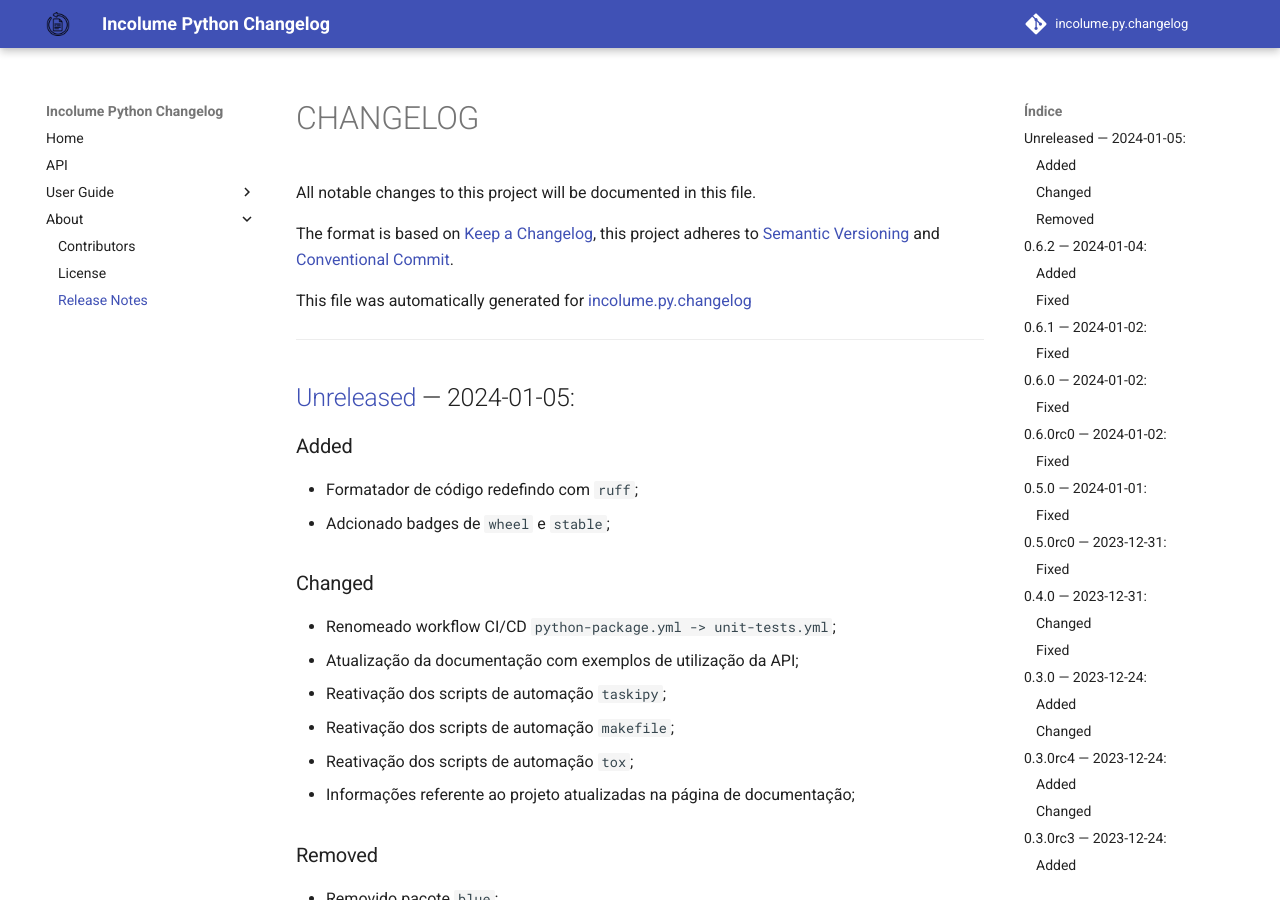
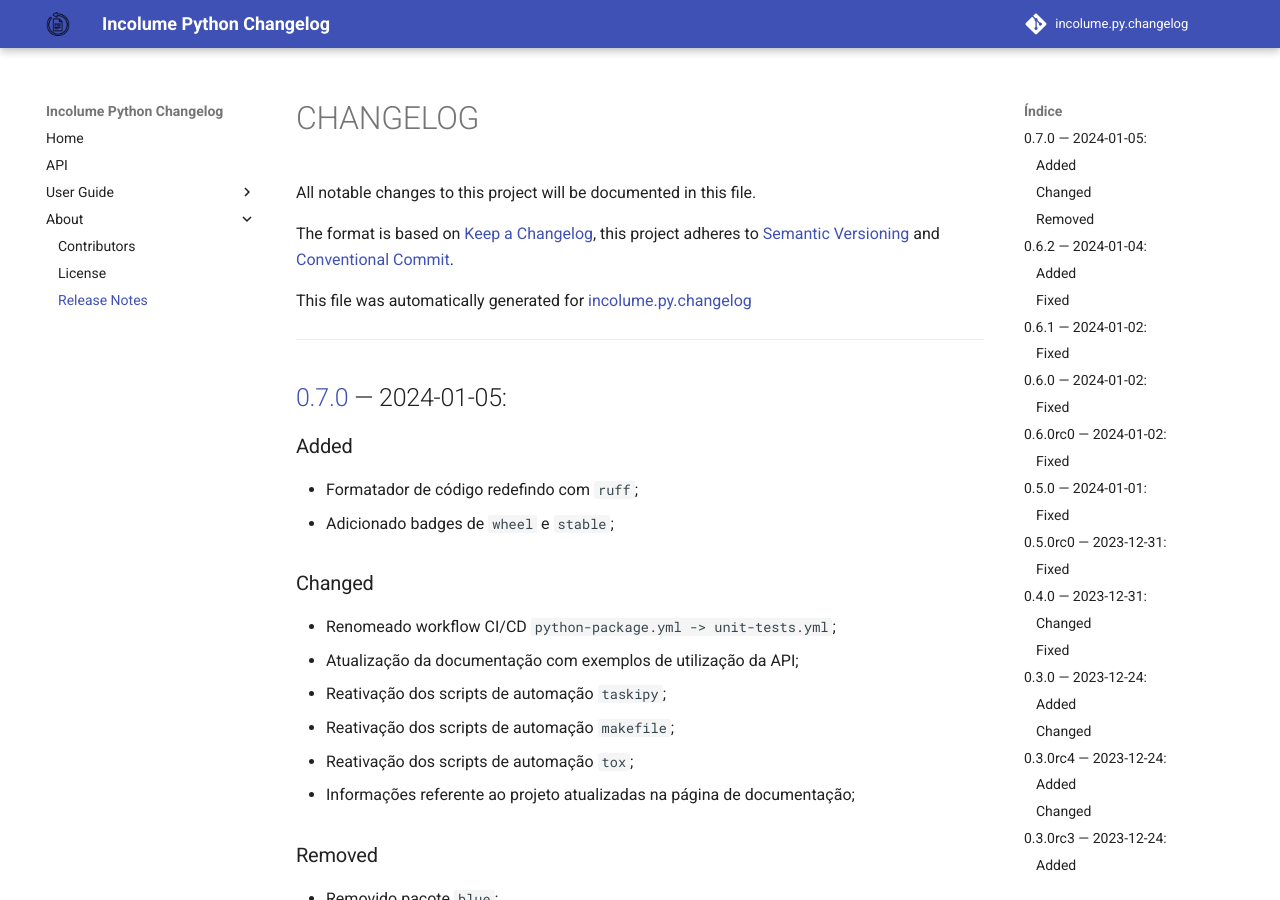
Before and after one commit to development-incolume/incolume.py.changelog, an MkDocs documentation site: the page built from docs/about/CHANGELOG.md, in a window 1280 px wide and 900 px high. Built offline with MkDocs 1.6.1 and Material for MkDocs 9.7.7, drawn with Linux system fonts in a browser that asks for light colours; comment, search, counter and statistics services are not loaded.

Commit message:
Bumping version from 0.7.0a7 to 0.7.0

```diff
--- a/docs/about/CHANGELOG.md
+++ b/docs/about/CHANGELOG.md
@@ -5,15 +5,15 @@ All notable changes to this project will be documented in this file.
 
 The format is based on [Keep a Changelog](https://keepachangelog.com/en/1.0.0/), this project adheres to [Semantic Versioning](https://semver.org/spec/v2.0.0.html) and [Conventional Commit](https://www.conventionalcommits.org/pt-br/v1.0.0/).
 
-This file was automatically generated for [incolume.py.changelog](https://github.com/development-incolume/incolume.py.changelog/-/tree/0.7.0a7)
+This file was automatically generated for [incolume.py.changelog](https://github.com/development-incolume/incolume.py.changelog/-/tree/0.7.0)
 
 ---
 
 
-## [Unreleased]	 &#8212; 	2024-01-05:
+## [0.7.0]	 &#8212; 	2024-01-05:
 ### Added
   - Formatador de código redefindo com `ruff`;
-  - Adcionado badges de `wheel` e `stable`;
+  - Adicionado badges de `wheel` e `stable`;
 ### Changed
   - Renomeado workflow CI/CD `python-package.yml -> unit-tests.yml`;
   - Atualização da documentação com exemplos de utilização da API;
@@ -217,4 +217,4 @@ This file was automatically generated for [incolume.py.changelog](https://github
 [0.6.0]: https://github.com/development-incolume/incolume.py.changelog/compare/0.6.0rc0...0.6.0
 [0.6.1]: https://github.com/development-incolume/incolume.py.changelog/compare/0.6.0...0.6.1
 [0.6.2]: https://github.com/development-incolume/incolume.py.changelog/compare/0.6.1...0.6.2
-[Unreleased]: https://github.com/development-incolume/incolume.py.changelog/compare/0.6.2...Unreleased
+[0.7.0]: https://github.com/development-incolume/incolume.py.changelog/compare/0.6.2...0.7.0
--- a/incolume/py/changelog/version.txt
+++ b/incolume/py/changelog/version.txt
@@ -1 +1 @@
-0.7.0a7
+0.7.0
--- a/pyproject.toml
+++ b/pyproject.toml
@@ -1,6 +1,6 @@
 [tool.poetry]
 name = "incolume.py.changelog"
-version = "0.7.0a7"
+version = "0.7.0"
 description = "Generate CHANGELOG.md"
 license = "Unlicense"
 keywords = ['python', 'utils', 'incolume']
```
